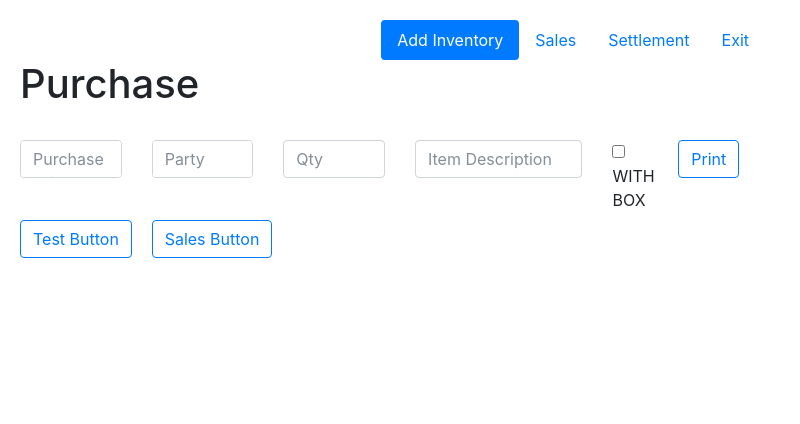
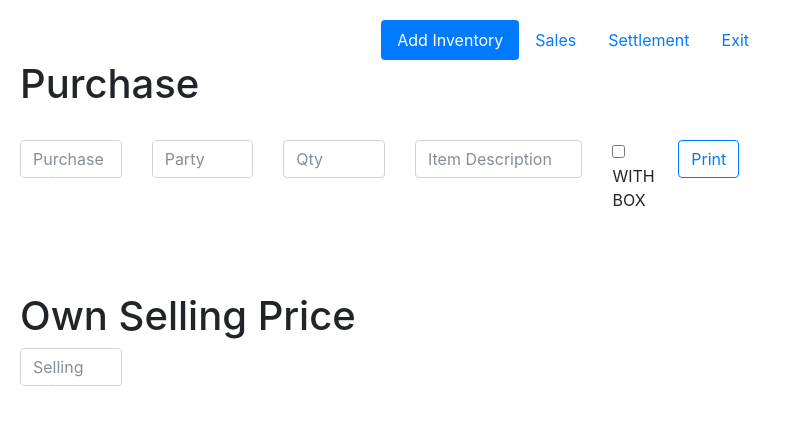
Before and after one commit to ashokbhayal/pos, an Electron app: page index.html in a window 800 px wide. Drawn offline with Linux system fonts and the light colour scheme; no server answers.

Commit message:
Own Selling price

```diff
--- a/css/pos_css/pos.css
+++ b/css/pos_css/pos.css
@@ -14,6 +14,7 @@ body{
 #price_textArea,
 #party_textArea,
 #qty_textArea,
-#item_desc {
+#item_desc,
+#SP_price_textArea {
   resize: none;
 }
--- a/index.html
+++ b/index.html
@@ -55,19 +55,16 @@
       <div class="col-xs-2 col-sm-2 col-md-2 col-lg-2">
          <button type="button" class="btn btn-outline-primary" onclick="price_calulator()">Print</button>
       </div>
-      </br>
-      </br>
-      </br>
+   </div>
+   </br>
+   </br>
+   </br>
+
+   <h1>Own Selling Price</h1>
+   <div class="row">
       <div class="col-xs-2 col-sm-2 col-md-2 col-lg-2">
-         <button type="button" class="btn btn-outline-primary" onclick="test_Btn()">Test Button</button>
+         <textarea class="form-control param_textarea" rows="1" id="SP_price_textArea" placeholder="Selling Price"></textarea>
       </div>
-      <div class="col-xs-2 col-sm-2 col-md-2 col-lg-2">
-         <button type="button" class="btn btn-outline-primary" onclick="sales_Btn()">Sales Button</button>
-      </div>
-   </div>
-   <div class="row">
-   </div>
-
    <div>
       <script type="text/javascript" src="./price_calulator.js"></script>
       <script type="text/javascript" src="./print_Sticker.js"></script>
--- a/price_calulator.js
+++ b/price_calulator.js
@@ -67,8 +67,13 @@ function price_calulator()
    landing_Price = price * 1.2;
    landing_Price = parseInt(landing_Price);
 
-   selling_Price = landing_Price * 1.7;
-   selling_Price = parseInt(selling_Price);
+   if(document.getElementById("SP_price_textArea").value != "")
+      selling_Price = document.getElementById("SP_price_textArea").value;
+   else
+   {
+      selling_Price = landing_Price * 1.7;
+      selling_Price = parseInt(selling_Price);
+   }
 
    var lastVal = 0;
    lastVal = selling_Price % 10;
```
